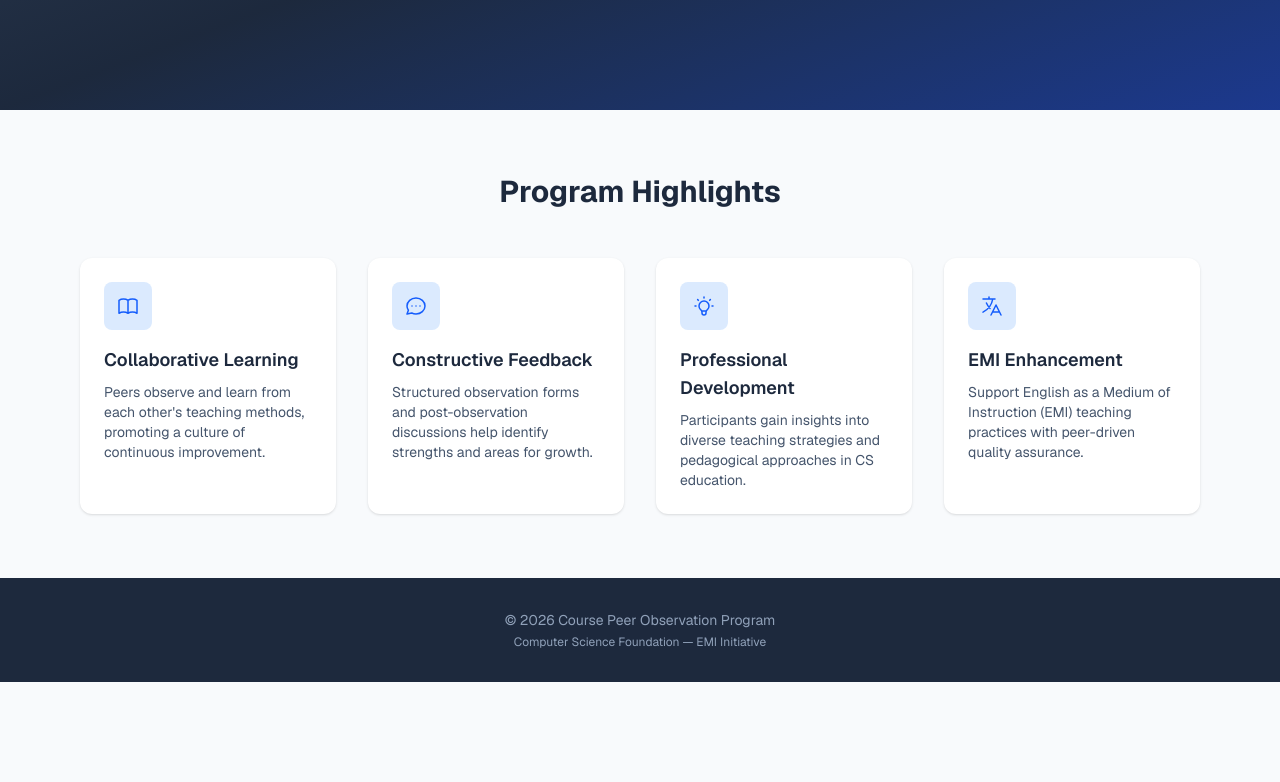
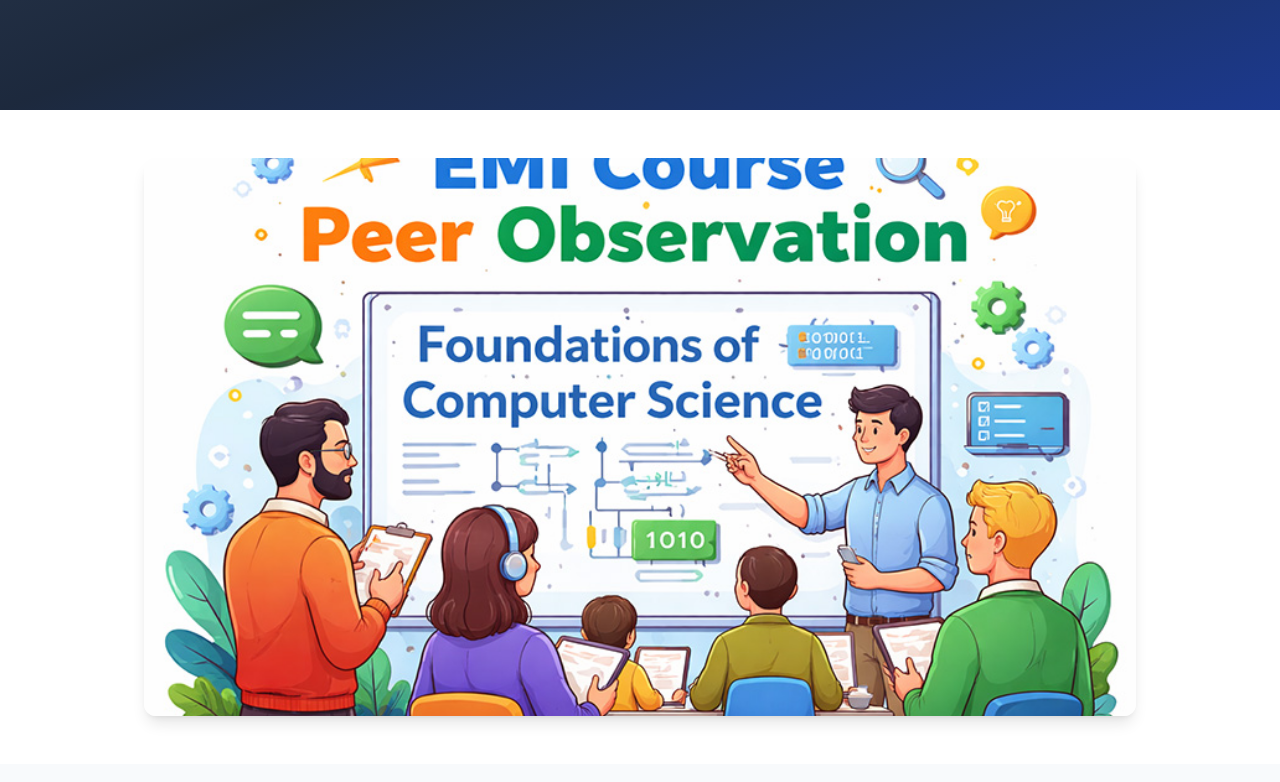
Before and after one commit to htchu/cpo1, a Next.js app: page /en in a window 1280 px wide. Shown: the part 438-1220 px from the top of the page. Before the commit the page ends 1120 px from the top, so only its background shows below. Built offline with nearby package versions, Linux system fonts and the light colour scheme.

Commit message:
Add main_theme image to home page
Co-Authored-By: Claude Opus 4.6 <noreply@anthropic.com>

```diff
--- a/src/app/[lang]/page.tsx
+++ b/src/app/[lang]/page.tsx
@@ -1,4 +1,5 @@
 import Link from "next/link";
+import Image from "next/image";
 import { getDictionary } from "@/i18n/dictionaries";
 import type { Locale } from "@/i18n/dictionaries";
 
@@ -46,6 +47,22 @@ export default async function HomePage({
         </div>
       </section>
 
+      {/* Main theme image */}
+      <section className="bg-white py-12">
+        <div className="max-w-5xl mx-auto px-4">
+          <div className="relative w-full aspect-[16/9] rounded-xl overflow-hidden shadow-lg">
+            <Image
+              src="/main_theme.jpg"
+              alt={dict.site.title}
+              fill
+              priority
+              className="object-cover"
+              sizes="(max-width: 1024px) 100vw, 1024px"
+            />
+          </div>
+        </div>
+      </section>
+
       {/* Features */}
       <section className="py-16 bg-slate-50">
         <div className="max-w-6xl mx-auto px-4">
```
Also changed, not shown: public/main_theme.jpg (added).
